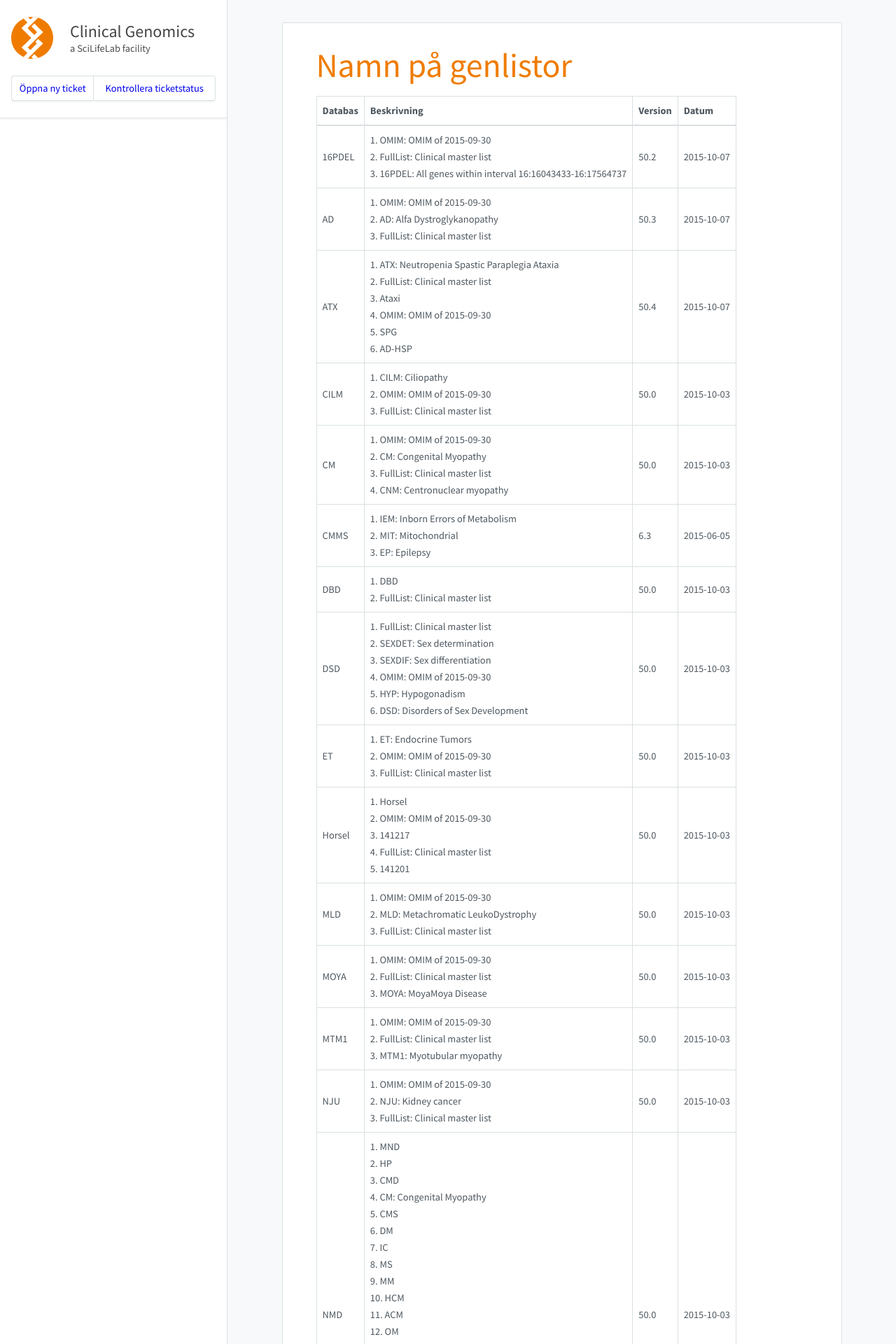
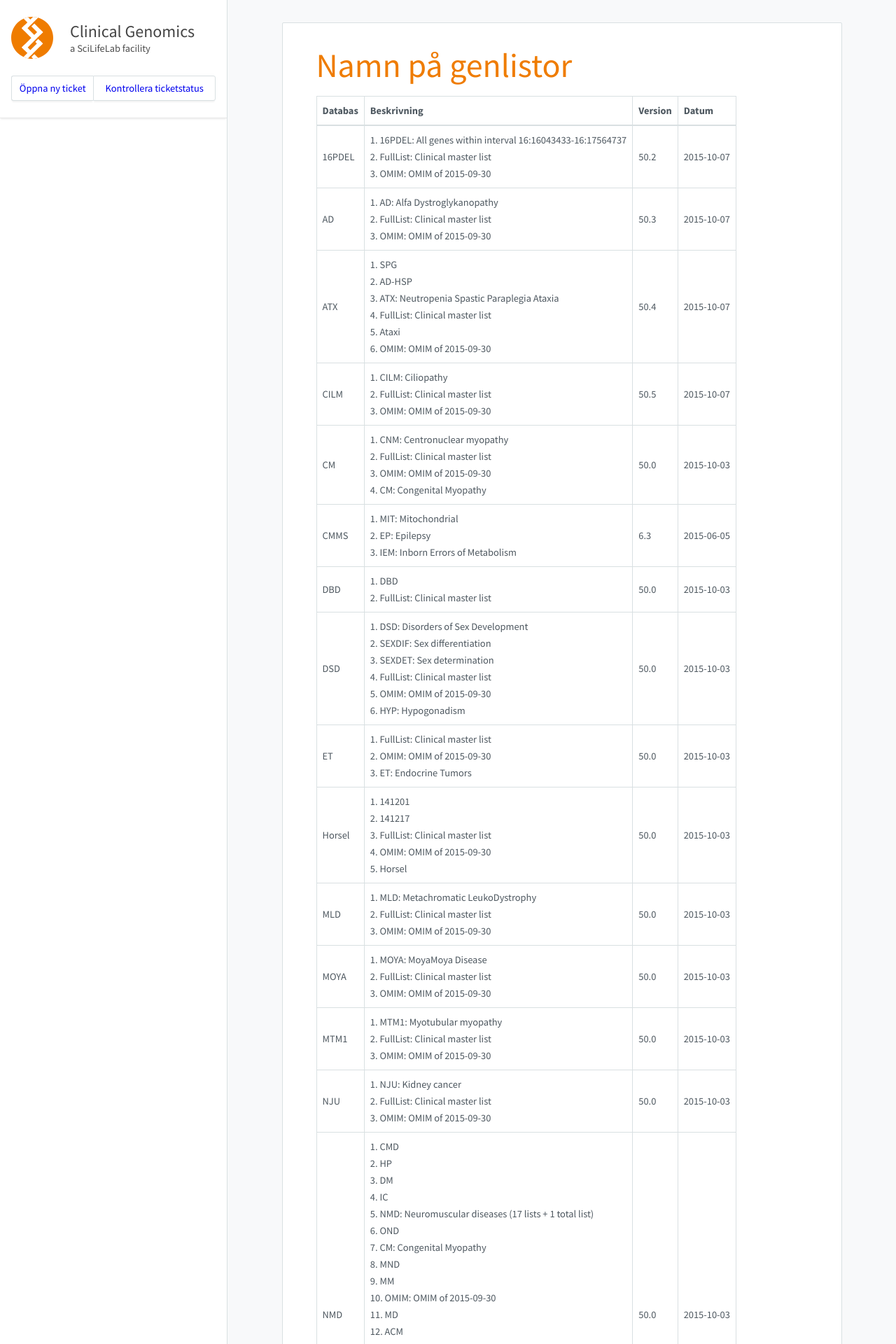
Before and after one commit to Clinical-Genomics/clinical-genomics.github.io, a Jekyll site: the page built from _pages/namnpagenlistor.md, in a window 1280 px wide. Shown: the top 1920 px of the page at 70% size. Built offline with Jekyll 4.4.1, drawn with Linux system fonts in a browser that asks for light colours; nearby versions of some CDN libraries; some of the changed text lies outside the part shown.

Commit message:
Update to cust002-CILM.txt

```diff
--- a/_pages/namnpagenlistor.md
+++ b/_pages/namnpagenlistor.md
@@ -8,25 +8,25 @@
 
 |Databas|Beskrivning|Version|Datum|
 |---|---|---|---|
-|16PDEL|1. OMIM: OMIM of 2015-09-30<br />2. FullList: Clinical master list<br />3. 16PDEL: All genes within interval 16:16043433-16:17564737<br />|50.2|2015-10-07|
-|AD|1. OMIM: OMIM of 2015-09-30<br />2. AD: Alfa Dystroglykanopathy<br />3. FullList: Clinical master list<br />|50.3|2015-10-07|
-|ATX|1. ATX: Neutropenia Spastic Paraplegia Ataxia<br />2. FullList: Clinical master list<br />3. Ataxi<br />4. OMIM: OMIM of 2015-09-30<br />5. SPG<br />6. AD-HSP<br />|50.4|2015-10-07|
-|CILM|1. CILM: Ciliopathy<br />2. OMIM: OMIM of 2015-09-30<br />3. FullList: Clinical master list<br />|50.0|2015-10-03|
-|CM|1. OMIM: OMIM of 2015-09-30<br />2. CM: Congenital Myopathy<br />3. FullList: Clinical master list<br />4. CNM: Centronuclear myopathy<br />|50.0|2015-10-03|
-|CMMS|1. IEM: Inborn Errors of Metabolism<br />2. MIT: Mitochondrial<br />3. EP: Epilepsy<br />|6.3|2015-06-05|
+|16PDEL|1. 16PDEL: All genes within interval 16:16043433-16:17564737<br />2. FullList: Clinical master list<br />3. OMIM: OMIM of 2015-09-30<br />|50.2|2015-10-07|
+|AD|1. AD: Alfa Dystroglykanopathy<br />2. FullList: Clinical master list<br />3. OMIM: OMIM of 2015-09-30<br />|50.3|2015-10-07|
+|ATX|1. SPG<br />2. AD-HSP<br />3. ATX: Neutropenia Spastic Paraplegia Ataxia<br />4. FullList: Clinical master list<br />5. Ataxi<br />6. OMIM: OMIM of 2015-09-30<br />|50.4|2015-10-07|
+|CILM|1. CILM: Ciliopathy<br />2. FullList: Clinical master list<br />3. OMIM: OMIM of 2015-09-30<br />|50.5|2015-10-07|
+|CM|1. CNM: Centronuclear myopathy<br />2. FullList: Clinical master list<br />3. OMIM: OMIM of 2015-09-30<br />4. CM: Congenital Myopathy<br />|50.0|2015-10-03|
+|CMMS|1. MIT: Mitochondrial<br />2. EP: Epilepsy<br />3. IEM: Inborn Errors of Metabolism<br />|6.3|2015-06-05|
 |DBD|1. DBD<br />2. FullList: Clinical master list<br />|50.0|2015-10-03|
-|DSD|1. FullList: Clinical master list<br />2. SEXDET: Sex determination<br />3. SEXDIF: Sex differentiation<br />4. OMIM: OMIM of 2015-09-30<br />5. HYP: Hypogonadism<br />6. DSD: Disorders of Sex Development<br />|50.0|2015-10-03|
-|ET|1. ET: Endocrine Tumors<br />2. OMIM: OMIM of 2015-09-30<br />3. FullList: Clinical master list<br />|50.0|2015-10-03|
-|Horsel|1. Horsel<br />2. OMIM: OMIM of 2015-09-30<br />3. 141217<br />4. FullList: Clinical master list<br />5. 141201<br />|50.0|2015-10-03|
-|MLD|1. OMIM: OMIM of 2015-09-30<br />2. MLD: Metachromatic LeukoDystrophy<br />3. FullList: Clinical master list<br />|50.0|2015-10-03|
-|MOYA|1. OMIM: OMIM of 2015-09-30<br />2. FullList: Clinical master list<br />3. MOYA: MoyaMoya Disease<br />|50.0|2015-10-03|
-|MTM1|1. OMIM: OMIM of 2015-09-30<br />2. FullList: Clinical master list<br />3. MTM1: Myotubular myopathy<br />|50.0|2015-10-03|
-|NJU|1. OMIM: OMIM of 2015-09-30<br />2. NJU: Kidney cancer<br />3. FullList: Clinical master list<br />|50.0|2015-10-03|
-|NMD|1. MND<br />2. HP<br />3. CMD<br />4. CM: Congenital Myopathy<br />5. CMS<br />6. DM<br />7. IC<br />8. MS<br />9. MM<br />10. HCM<br />11. ACM<br />12. OM<br />13. HA<br />14. NM<br />15. FullList: Clinical master list<br />16. CRD<br />17. MD<br />18. NMD: Neuromuscular diseases (17 lists + 1 total list)<br />19. OMIM: OMIM of 2015-09-30<br />20. OND<br />21. HMSN<br />|50.0|2015-10-03|
-|OMIM|1. OMIM: OMIM of 2015-09-30<br />2. FullList: Clinical master list<br />|50.0|2015-10-03|
-|ORO|1. ORO: Oro-facial-digital syndrome<br />2. OMIM: OMIM of 2015-09-30<br />3. FullList: Clinical master list<br />|50.0|2015-10-03|
-|PAF1|1. OMIM: OMIM of 2015-09-30<br />2. FullList: Clinical master list<br />3. PAF1: RNA polymerase II-associated factor<br />|50.0|2015-10-03|
-|PID|1. PIDCAD: PID Candidates<br />2. PID: Primary Immune Deficiency<br />3. FullList: Clinical master list<br />|7.0|2015-08-31|
-|SCN|1. OMIM: OMIM of 2015-09-30<br />2. SCN: Neutropenia<br />3. FullList: Clinical master list<br />|50.0|2015-10-03|
-|SHANK1|1. OMIM: OMIM of 2015-09-30<br />2. SHANK1: SH3 and multiple ankyrin repeat domains 1<br />3. FullList: Clinical master list<br />|50.0|2015-10-03|
-|SKD|1. SKD: Skeletal dysplasia<br />2. OMIM: OMIM of 2015-09-30<br />3. FullList: Clinical master list<br />|50.0|2015-10-03|
+|DSD|1. DSD: Disorders of Sex Development<br />2. SEXDIF: Sex differentiation<br />3. SEXDET: Sex determination<br />4. FullList: Clinical master list<br />5. OMIM: OMIM of 2015-09-30<br />6. HYP: Hypogonadism<br />|50.0|2015-10-03|
+|ET|1. FullList: Clinical master list<br />2. OMIM: OMIM of 2015-09-30<br />3. ET: Endocrine Tumors<br />|50.0|2015-10-03|
+|Horsel|1. 141201<br />2. 141217<br />3. FullList: Clinical master list<br />4. OMIM: OMIM of 2015-09-30<br />5. Horsel<br />|50.0|2015-10-03|
+|MLD|1. MLD: Metachromatic LeukoDystrophy<br />2. FullList: Clinical master list<br />3. OMIM: OMIM of 2015-09-30<br />|50.0|2015-10-03|
+|MOYA|1. MOYA: MoyaMoya Disease<br />2. FullList: Clinical master list<br />3. OMIM: OMIM of 2015-09-30<br />|50.0|2015-10-03|
+|MTM1|1. MTM1: Myotubular myopathy<br />2. FullList: Clinical master list<br />3. OMIM: OMIM of 2015-09-30<br />|50.0|2015-10-03|
+|NJU|1. NJU: Kidney cancer<br />2. FullList: Clinical master list<br />3. OMIM: OMIM of 2015-09-30<br />|50.0|2015-10-03|
+|NMD|1. CMD<br />2. HP<br />3. DM<br />4. IC<br />5. NMD: Neuromuscular diseases (17 lists + 1 total list)<br />6. OND<br />7. CM: Congenital Myopathy<br />8. MND<br />9. MM<br />10. OMIM: OMIM of 2015-09-30<br />11. MD<br />12. ACM<br />13. HCM<br />14. OM<br />15. CRD<br />16. HA<br />17. MS<br />18. HMSN<br />19. NM<br />20. FullList: Clinical master list<br />21. CMS<br />|50.0|2015-10-03|
+|OMIM|1. FullList: Clinical master list<br />2. OMIM: OMIM of 2015-09-30<br />|50.0|2015-10-03|
+|ORO|1. FullList: Clinical master list<br />2. ORO: Oro-facial-digital syndrome<br />3. OMIM: OMIM of 2015-09-30<br />|50.0|2015-10-03|
+|PAF1|1. PAF1: RNA polymerase II-associated factor<br />2. FullList: Clinical master list<br />3. OMIM: OMIM of 2015-09-30<br />|50.0|2015-10-03|
+|PID|1. PIDCAD: PID Candidates<br />2. FullList: Clinical master list<br />3. PID: Primary Immune Deficiency<br />|7.0|2015-08-31|
+|SCN|1. SCN: Neutropenia<br />2. FullList: Clinical master list<br />3. OMIM: OMIM of 2015-09-30<br />|50.0|2015-10-03|
+|SHANK1|1. SHANK1: SH3 and multiple ankyrin repeat domains 1<br />2. FullList: Clinical master list<br />3. OMIM: OMIM of 2015-09-30<br />|50.0|2015-10-03|
+|SKD|1. SKD: Skeletal dysplasia<br />2. FullList: Clinical master list<br />3. OMIM: OMIM of 2015-09-30<br />|50.0|2015-10-03|
```
